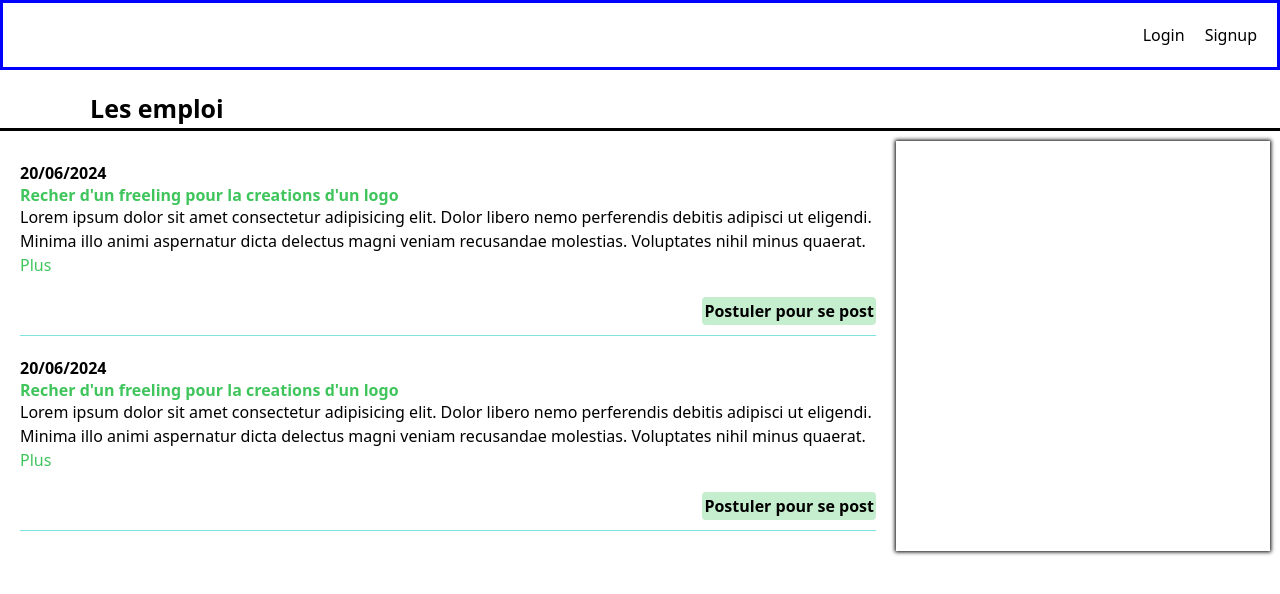
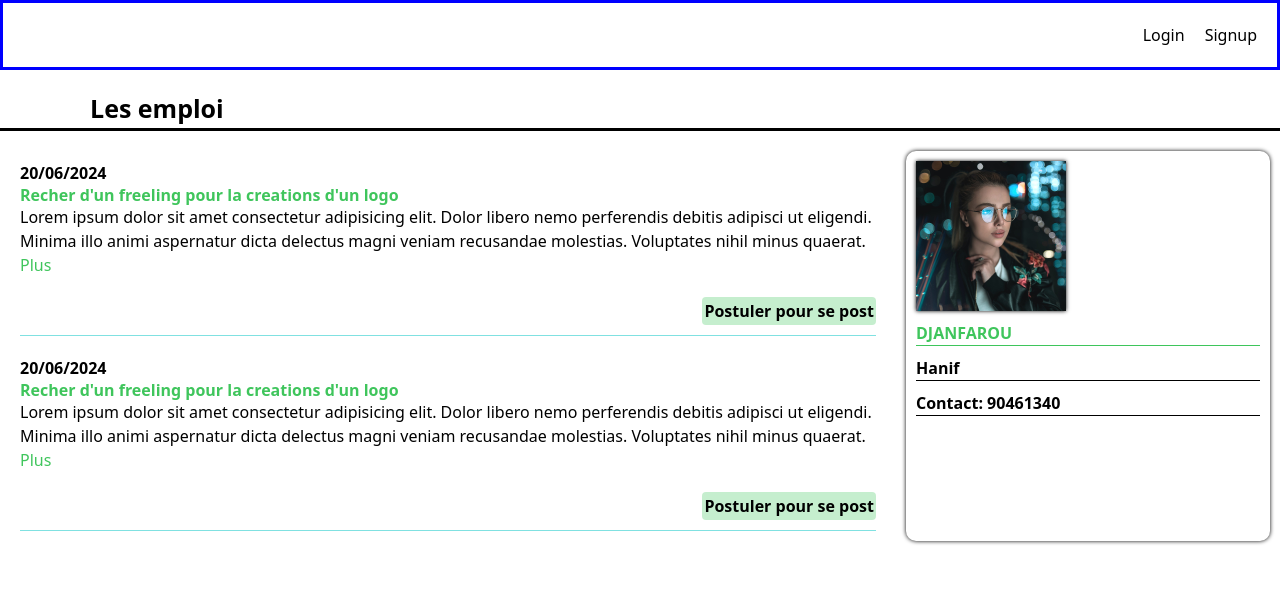
Before and after one commit to Djanfarouhanif/offre, an Angular app: page /emploi in a window 1280 px wide. Shown: the top 594 px of the page. Built offline with nearby package versions, Linux system fonts and the light colour scheme.

Commit message:
freeling profile

```diff
--- a/src/app/emploi/emploi.component.css
+++ b/src/app/emploi/emploi.component.css
@@ -1,5 +1,21 @@
 
+.profile{
+    box-shadow: 0 0 4px ;
+    margin: 10px;
+    border-radius: 10px;
+    max-height: 400px;
+}
+.image{
+    width: 150px;
+    margin: 10px;
+    box-shadow: 0 0 4px;
+}
 
+h5{
+    margin: 10px;
+    font-weight: bold;
+    border-bottom: 1px solid;
+}
 .header{
     border-bottom: solid;
     margin-bottom: 10px;
--- a/src/app/emploi/emploi.component.html
+++ b/src/app/emploi/emploi.component.html
@@ -24,7 +24,16 @@
                  <button>Postuler pour se post</button>
            </div>
        </div>
-       <div class="info"></div>
+        <div class="profile">
+            <div class="info-perso">
+                <div class="image">
+                    <img src="../../assets/image/1.jpg" alt="profile-image">
+                </div>
+                <h5 style="color: #3ac458f9;">DJANFAROU</h5>
+                <h5>Hanif</h5>
+                <h5>Contact: <span>90461340</span></h5>
+            </div>
+        </div>
     </div>
 
 
--- a/src/app/post-profile/post-profile.component.html
+++ b/src/app/post-profile/post-profile.component.html
@@ -34,6 +34,7 @@
             </form>
         </div>
     </div>
+
     <div class="profile">
         <div class="info-perso">
             <div class="image">
```
